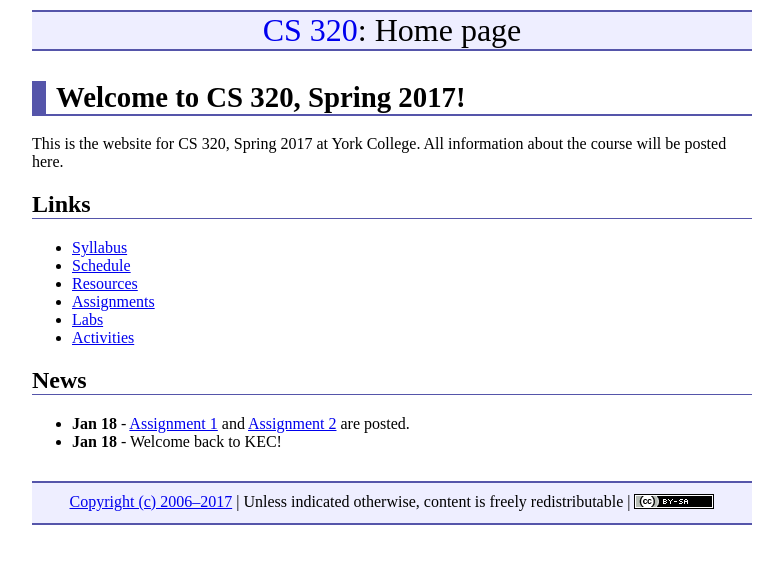
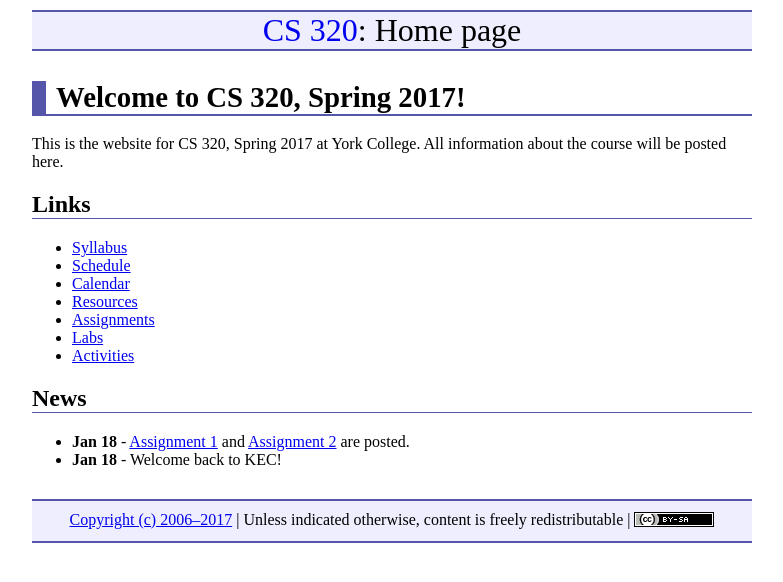
Before and after one commit to ycpcs/cs320-spring2017, a Jekyll site: the page built from index.md, in a window 1280 px wide. Shown: the top 582 px of the page, without its empty margins (248-1031 px from the left). Built offline with Jekyll 4.4.1, drawn with Linux system fonts in a browser that asks for light colours.

Commit message:
added calendar

```diff
--- a/index.md
+++ b/index.md
@@ -12,6 +12,7 @@ All information about the course will be posted here.
 
 * [Syllabus](syllabus.html)
 * [Schedule](schedule.html)
+* [Calendar](CS320-Spring2017Calendar.pdf)
 * [Resources](resources/index.html)
 * [Assignments](assign/index.html)
 * [Labs](labs/index.html)
```
Also changed, not shown: 2 other files.
